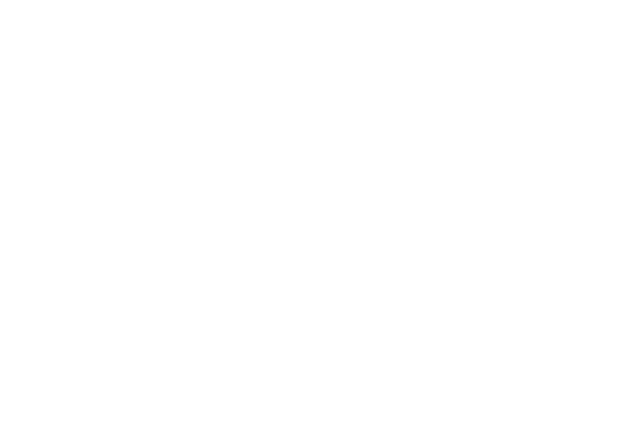
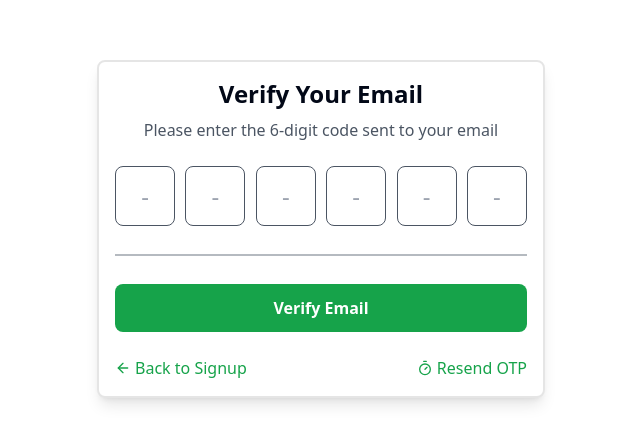
Before and after one commit to Mohd-Arzaid/food-app, a React (Vite) app in the folder frontend/: page /verify-email in a window 1280 px wide. Before the commit this address had no page. Shown: the part 171-614 px from the top of the page, without its empty margins (319-959 px from the left). Built offline with nearby package versions, Linux system fonts and the light colour scheme.

Commit message:
verify-email & forget-password ui done

```diff
--- a/frontend/package.json
+++ b/frontend/package.json
@@ -11,6 +11,7 @@
   },
   "dependencies": {
     "@radix-ui/react-label": "^2.1.1",
+    "@radix-ui/react-separator": "^1.1.1",
     "@radix-ui/react-slot": "^1.1.0",
     "@radix-ui/react-toast": "^1.2.5",
     "class-variance-authority": "^0.7.0",
@@ -19,6 +20,7 @@
     "next-themes": "^0.4.4",
     "react": "^18.3.1",
     "react-dom": "^18.3.1",
+    "react-otp-input": "^3.1.1",
     "react-router-dom": "^6.27.0",
     "react-spinners": "^0.15.0",
     "sonner": "^1.7.2",
--- a/frontend/src/App.jsx
+++ b/frontend/src/App.jsx
@@ -3,6 +3,8 @@ import Login from "./auth/Login";
 import Signup from "./auth/Signup";
 import Home from "./components/manual/Home";
 import ForgotPassword from "./auth/ForgotPassword";
+import ForgotPasswordToken from "./auth/ForgotPasswordToken";
+import VerifyEmail from "./auth/VerifyEmail";
 
 function App() {
   return (
@@ -12,6 +14,8 @@ function App() {
       <Route path="signup" element={<Signup />} />
       <Route path="login" element={<Login />} />
       <Route path="forgot-password" element={<ForgotPassword />} />
+      <Route path="update-password/:token" element={<ForgotPasswordToken />} />
+      <Route path="verify-email" element={<VerifyEmail />} />
     </Routes>
   );
 }
--- /dev/null
+++ b/frontend/src/auth/ForgotPasswordToken.jsx
@@ -0,0 +1,117 @@
+import { useState } from "react";
+import { Eye, EyeOff } from "lucide-react";
+import { ClockLoader } from "react-spinners";
+import { useLocation, Link } from "react-router-dom";
+import { toast } from "sonner";
+const ForgotPasswordToken = () => {
+  const [loading, setLoading] = useState(false);
+  const [formData, setFormData] = useState({
+    password: "",
+    confirmPassword: "",
+  });
+  const [showPassword, setShowPassword] = useState(false);
+  const [showConfirmPassword, setShowConfirmPassword] = useState(false);
+  const { password, confirmPassword } = formData;
+  const location = useLocation();
+
+  const handleOnChange = (e) => {
+    setFormData((prevData) => ({
+      ...prevData,
+      [e.target.name]: e.target.value,
+    }));
+  };
+
+  const handleResetPassword = async (e) => {
+    e.preventDefault();
+    const resetPasswordToken = location.pathname.split("/").at(-1);
+
+    if (password !== confirmPassword) {
+      toast.error("Passwords do not match");
+      return;
+    }
+    setLoading(true);
+    console.log("Reset password with token:", resetPasswordToken);
+
+    toast.success("Password reset successful");
+    setLoading(false);
+  };
+
+  return (
+    <div className="flex min-h-[95vh] md:min-h-[100vh] justify-center items-center">
+      <div className="border-2 border-black/10 shadow-lg shadow-black/10 w-full max-w-md m-4 md:m-auto p-4 rounded-lg">
+        <h1 className="font-semibold text-2xl text-center mb-5">
+          Choose your password
+        </h1>
+        <form onSubmit={handleResetPassword} className="flex flex-col gap-2">
+          {/* New Password */}
+          <label className="flex flex-col gap-2">
+            New Password
+            <div className="relative">
+              <input
+                disabled={loading}
+                required
+                type={showPassword ? "text" : "password"}
+                name="password"
+                value={password}
+                onChange={handleOnChange}
+                placeholder="Enter new password"
+                className="bg-transparent fill-none border-2 border-black/20 duration-200 focus:border-green-700 text-black p-2 focus:outline-none rounded-lg w-full"
+              />
+              <button
+                type="button"
+                onClick={() => setShowPassword(!showPassword)}
+                className="absolute right-3 top-1/2 -translate-y-1/2 text-gray-500 hover:text-gray-700"
+              >
+                {showPassword ? <Eye size={20} /> : <EyeOff size={20} />}
+              </button>
+            </div>
+          </label>
+          {/* Confirm Password */}
+          <label className="flex flex-col gap-2">
+            Confirm Password
+            <div className="relative">
+              <input
+                disabled={loading}
+                required
+                type={showConfirmPassword ? "text" : "password"}
+                name="confirmPassword"
+                value={confirmPassword}
+                onChange={handleOnChange}
+                placeholder="Confirm new password"
+                className="bg-transparent fill-none border-2 border-black/20 duration-200 focus:border-green-700 text-black p-2 focus:outline-none rounded-lg w-full"
+              />
+              <button
+                type="button"
+                onClick={() => setShowConfirmPassword(!showConfirmPassword)}
+                className="absolute right-3 top-1/2 -translate-y-1/2 text-gray-500 hover:text-gray-700"
+              >
+                {showConfirmPassword ? <Eye size={20} /> : <EyeOff size={20} />}
+              </button>
+            </div>
+          </label>
+          <button
+            disabled={loading}
+            className="p-3 bg-green-600 text-white cursor-pointer rounded-lg mt-3 font-semibold duration-200"
+          >
+            {loading ? (
+              <div className="flex gap-3 items-center justify-center">
+                <ClockLoader size={18} color="#fff" />
+                <span>Resetting Password...</span>
+              </div>
+            ) : (
+              "Reset Password"
+            )}
+          </button>
+
+          <span className="text-center ">
+            Remember your password?{" "}
+            <Link to="/login" className="text-green-600">
+              Login
+            </Link>
+          </span>
+        </form>
+      </div>
+    </div>
+  );
+};
+export default ForgotPasswordToken;
--- /dev/null
+++ b/frontend/src/auth/VerifyEmail.jsx
@@ -0,0 +1,86 @@
+import { Separator } from "@/components/ui/separator";
+import { ArrowLeft, Timer } from "lucide-react";
+import { useState } from "react";
+import OTPInput from "react-otp-input";
+import { Link } from "react-router-dom";
+import { ClipLoader, ClockLoader } from "react-spinners";
+
+const VerifyEmail = () => {
+  const [otp, setOtp] = useState("");
+  const [loading, setLoading] = useState(false);
+  const [resendLoading, setResendLoading] = useState(false);
+  return (
+    <div className="flex min-h-[95vh] md:min-h-[100vh] justify-center items-center">
+      <div className="border-2 border-black/10 shadow-lg shadow-black/10 w-full max-w-md m-4 md:m-auto p-4 rounded-lg">
+        <h1 className="font-semibold text-2xl text-center mb-1 md:mb-2">
+          Verify Your Email
+        </h1>
+        <p className="text-center text-sm md:text-base mb-5 text-gray-600">
+          Please enter the 6-digit code sent to your email
+        </p>
+
+        <form className="flex flex-col gap-5 mt-6">
+          <OTPInput
+            value={otp}
+            onChange={setOtp}
+            numInputs={6}
+            renderInput={(props) => (
+              <input
+                {...props}
+                placeholder="-"
+                style={{
+                  boxShadow: "inset 0px -1px 0px rgba(255, 255, 255, 0.18)",
+                }}
+                className="w-[40px] md:w-[48px] lg:w-[60px] border border-gray-600 bg-white rounded-[0.5rem] text-[#1e3a8a] text-bold text-2xl aspect-square text-center focus:border-0 focus:outline-2 focus:outline-[#1e3a8a]"
+              />
+            )}
+            containerStyle={{
+              justifyContent: "space-between",
+              gap: "0 8px",
+            }}
+          />
+          <Separator className="border-t-2 md:my-2 border-black/20 w-full" />
+
+          <button
+            disabled={loading}
+            className="p-3 bg-green-600 text-white cursor-pointer rounded-lg font-semibold duration-200"
+          >
+            {loading ? (
+              <div className="flex gap-3 items-center justify-center">
+                <ClockLoader size={18} color="#fff" />
+                <span>Loading...</span>
+              </div>
+            ) : (
+              "Verify Email"
+            )}
+          </button>
+
+          <div className="mt-1 flex items-center justify-between">
+            <Link
+              to="/signup"
+              className="flex items-center gap-1 text-green-600 hover:text-green-700"
+            >
+              <ArrowLeft className="w-4 h-4" />
+              <span>Back to Signup</span>
+            </Link>
+
+            <button
+              disabled={resendLoading}
+              //   onClick={handleResendOtp}
+              className="flex items-center gap-1 text-green-600 hover:text-green-700"
+            >
+              {resendLoading ? (
+                <ClipLoader size={15} className="mx-1" color="#388E3C" />
+              ) : (
+                <Timer className="w-4 h-4" />
+              )}
+              <p>{resendLoading ? "Sending..." : "Resend OTP"}</p>
+            </button>
+          </div>
+        </form>
+      </div>
+    </div>
+  );
+};
+
+export default VerifyEmail;
--- /dev/null
+++ b/frontend/src/components/ui/separator.jsx
@@ -0,0 +1,23 @@
+import * as React from "react"
+import * as SeparatorPrimitive from "@radix-ui/react-separator"
+
+import { cn } from "@/lib/utils"
+
+const Separator = React.forwardRef((
+  { className, orientation = "horizontal", decorative = true, ...props },
+  ref
+) => (
+  <SeparatorPrimitive.Root
+    ref={ref}
+    decorative={decorative}
+    orientation={orientation}
+    className={cn(
+      "shrink-0 bg-border",
+      orientation === "horizontal" ? "h-[1px] w-full" : "h-full w-[1px]",
+      className
+    )}
+    {...props} />
+))
+Separator.displayName = SeparatorPrimitive.Root.displayName
+
+export { Separator }
```
Also changed, not shown: 1 other file (tests, documents, lock files or other folders).
